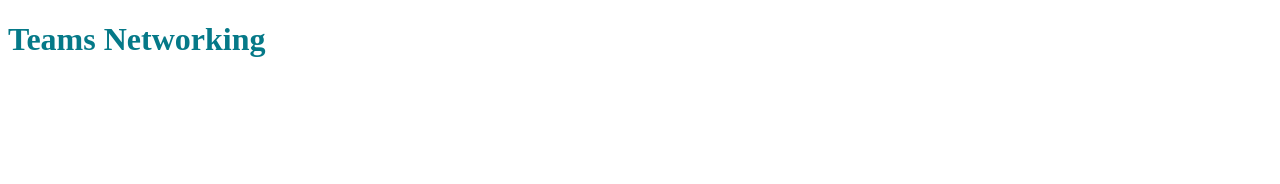
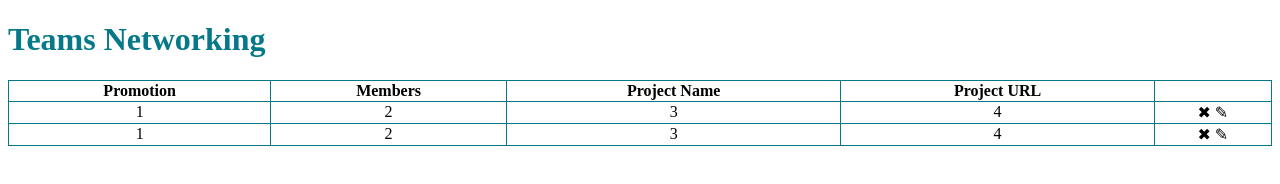
Before and after one commit to rroxana13/teams-networking, a website built with webpack: page src/index.html in a window 1280 px wide. Built offline with nearby package versions, Linux system fonts and the light colour scheme.

Commit message:
static html table

```diff
--- a/src/index.html
+++ b/src/index.html
@@ -7,5 +7,32 @@
   </head>
   <body>
     <h1>Teams Networking</h1>
+    <table id="teamsTable">
+      <thead>
+        <tr>
+          <th>Promotion</th>
+          <th>Members</th>
+          <th>Project Name</th>
+          <th>Project URL</th>
+          <th></th>
+        </tr>
+      </thead>
+      <tbody>
+        <tr>
+          <td>1</td>
+          <td>2</td>
+          <td>3</td>
+          <td>4</td>
+          <td>✖ &#9998;</td>
+        </tr>
+        <tr>
+          <td>1</td>
+          <td>2</td>
+          <td>3</td>
+          <td>4</td>
+          <td>✖ &#9998;</td>
+        </tr>
+      </tbody>
+    </table>
   </body>
 </html>
--- a/src/style.css
+++ b/src/style.css
@@ -1,3 +1,14 @@
 h1 {
   color: #057988;
 }
+
+#teamsTable {
+  width: 100%;
+  text-align: center;
+  border-collapse: collapse;
+}
+
+#teamsTable th,
+#teamsTable td {
+  border: 1px solid #057988;
+}
```
